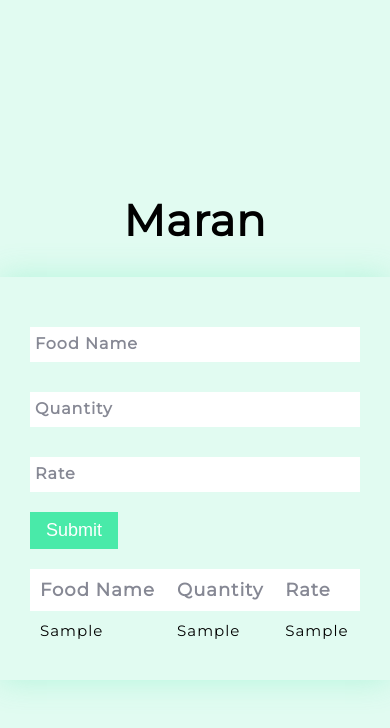
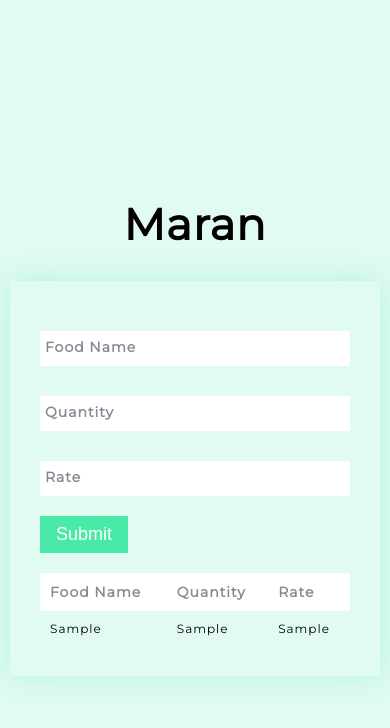
Before and after one commit to MANIMARAN-M/js_todo_list, a plain HTML site: page index.html in a window 390 px wide. Both pictures are taken after typing "Sample", "Sample", "Sample" into the empty fields and a click on the input 74 px from the left and 550 px from the top of the page. Drawn offline with Linux system fonts and the light colour scheme; a web font is replaced by a local one.

Commit message:
update 2.1

```diff
--- a/style.css
+++ b/style.css
@@ -107,7 +107,11 @@ body {
   padding: 10px;
   font-size: 15px;
 }
-
+@media (max-width: 1200px) {
+  .main-head {
+    margin: 0 10px;
+  }
+}
 @media (max-width: 670px) {
   .main-head {
     flex-wrap: wrap;
@@ -124,3 +128,13 @@ body {
     width: 100%;
   }
 }
+@media (max-width: 450px) {
+  .col-9 table th,
+  .fname span {
+    font-size: 14px;
+  }
+  .col-9 table td {
+    padding: 10px;
+    font-size: 12px;
+  }
+}
```
